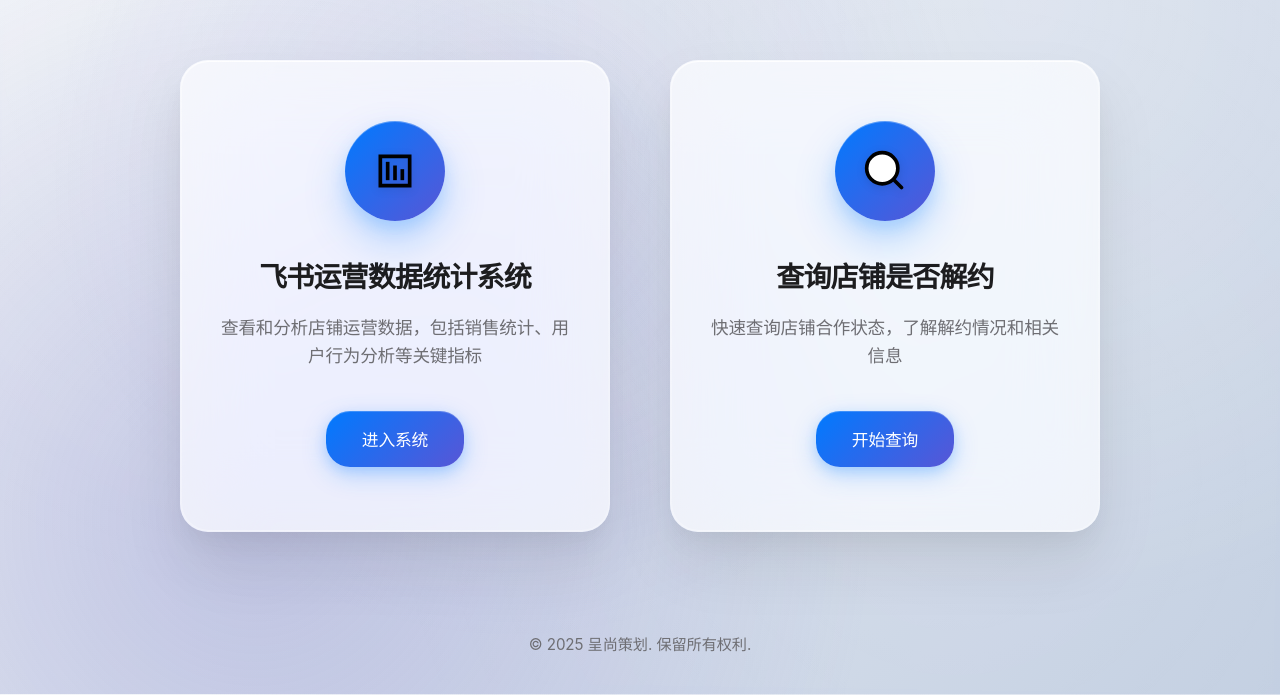
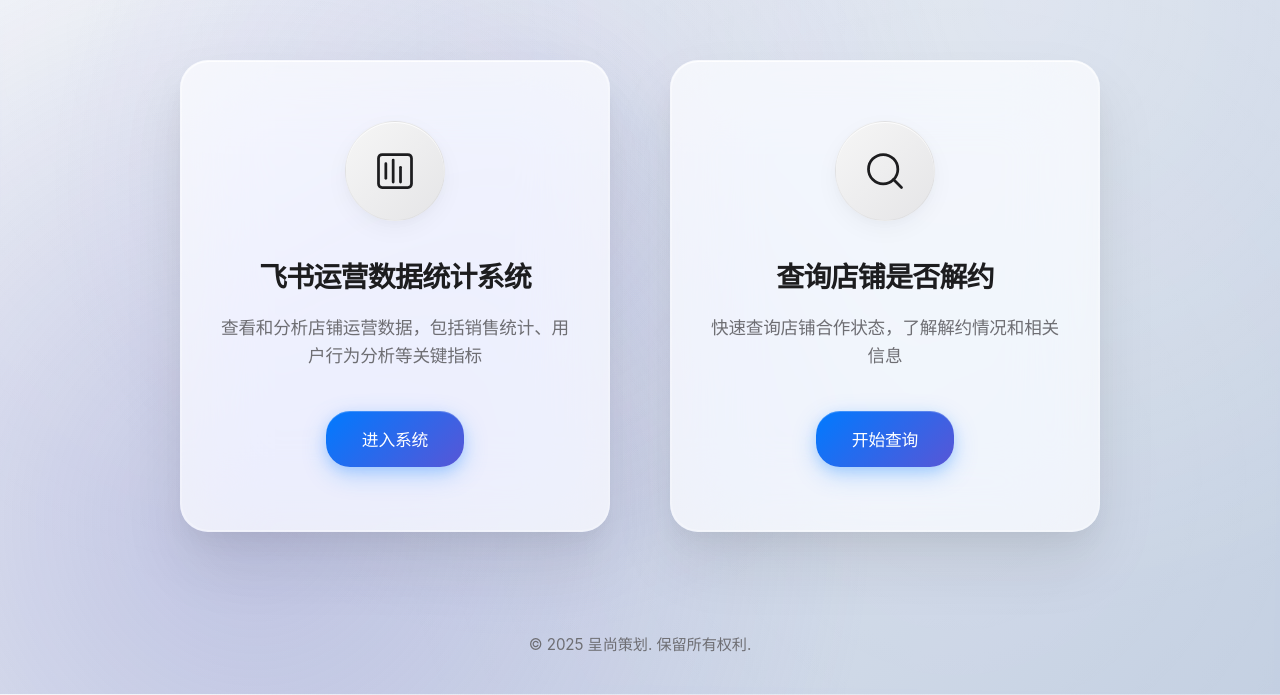
Before and after one commit to XUXIKAI886/feishudianputongji, a plain HTML site: page index.html in a window 1280 px wide. Shown: the part 167-862 px from the top of the page. Drawn offline with Linux system fonts and the light colour scheme.

Commit message:
style: 优化图标和组件配色为苹果官网风格
- 将SVG图标改为细线条设计（stroke-width: 1.5）
- 图标背景从深蓝色渐变改为浅灰色渐变（#f6f6f6到#e5e5e7）
- 图标颜色使用苹果标准色彩（#1d1d1f，悬停时#007aff）
- 优化阴影效果，使用更柔和的灰色阴影
- 保持苹果官网的极简美学和中性色调
- 确保与页面毛玻璃效果和整体配色协调

```diff
--- a/index.html
+++ b/index.html
@@ -153,37 +153,43 @@
             width: 100px;
             height: 100px;
             margin: 0 auto 40px;
-            background: linear-gradient(135deg, #007aff 0%, #5856d6 100%);
+            background: linear-gradient(135deg, #f6f6f6 0%, #e5e5e7 100%);
+            border: 1px solid rgba(0, 0, 0, 0.04);
             border-radius: 50%;
             display: flex;
             align-items: center;
             justify-content: center;
             box-shadow:
-                0 20px 40px rgba(0, 122, 255, 0.25),
-                0 8px 16px rgba(0, 122, 255, 0.15),
-                inset 0 1px 0 rgba(255, 255, 255, 0.3);
+                0 8px 25px rgba(0, 0, 0, 0.04),
+                0 3px 10px rgba(0, 0, 0, 0.02),
+                inset 0 1px 0 rgba(255, 255, 255, 0.8);
             transition: all 0.5s cubic-bezier(0.23, 1, 0.32, 1);
             position: relative;
         }
 
         .card:hover .card-icon {
             transform: scale(1.05) translateY(-2px);
+            background: linear-gradient(135deg, #f0f0f0 0%, #e0e0e2 100%);
             box-shadow:
-                0 25px 50px rgba(0, 122, 255, 0.3),
-                0 12px 24px rgba(0, 122, 255, 0.2),
-                inset 0 1px 0 rgba(255, 255, 255, 0.4);
+                0 12px 35px rgba(0, 0, 0, 0.06),
+                0 5px 15px rgba(0, 0, 0, 0.03),
+                inset 0 1px 0 rgba(255, 255, 255, 0.9);
         }
 
         .card-icon svg {
             width: 44px;
             height: 44px;
-            fill: white;
+            stroke: #1d1d1f;
+            fill: none;
+            stroke-width: 1.5;
+            stroke-linecap: round;
+            stroke-linejoin: round;
             transition: all 0.4s ease;
-            filter: drop-shadow(0 2px 4px rgba(0, 0, 0, 0.1));
         }
 
         .card:hover .card-icon svg {
             transform: scale(1.05);
+            stroke: #007aff;
         }
 
         .card-title {
@@ -383,10 +389,10 @@
         <div class="card" onclick="openLink('https://ev42nm8mkac.feishu.cn/base/XA8gbtw5naT0I8sDczbcJc9vnFz?table=tblbHISoPBJieolM&view=vew5odGBL4')">
             <div class="card-icon">
                 <svg viewBox="0 0 24 24" fill="none" xmlns="http://www.w3.org/2000/svg">
-                    <path d="M3 3V21H21V3H3ZM5 5H19V19H5V5Z" fill="currentColor"/>
-                    <path d="M7 7H9V17H7V7Z" fill="currentColor"/>
-                    <path d="M11 9H13V17H11V9Z" fill="currentColor"/>
-                    <path d="M15 11H17V17H15V11Z" fill="currentColor"/>
+                    <rect x="3" y="3" width="18" height="18" rx="2"/>
+                    <path d="M7 8v8"/>
+                    <path d="M11 6v12"/>
+                    <path d="M15 10v8"/>
                 </svg>
             </div>
             <h2 class="card-title">飞书运营数据统计系统</h2>
@@ -397,7 +403,8 @@
         <div class="card" onclick="openLink('https://ev42nm8mkac.feishu.cn/share/base/query/shrcnzV94ItAGQMTg3O6z0fWphe')">
             <div class="card-icon">
                 <svg viewBox="0 0 24 24" fill="none" xmlns="http://www.w3.org/2000/svg">
-                    <path d="M21 21L16.514 16.506L21 21ZM19 10.5C19 15.194 15.194 19 10.5 19C5.806 19 2 15.194 2 10.5C2 5.806 5.806 2 10.5 2C15.194 2 19 5.806 19 10.5Z" stroke="currentColor" stroke-width="2" stroke-linecap="round" stroke-linejoin="round"/>
+                    <circle cx="11" cy="11" r="8"/>
+                    <path d="m21 21-4.35-4.35"/>
                 </svg>
             </div>
             <h2 class="card-title">查询店铺是否解约</h2>
```
